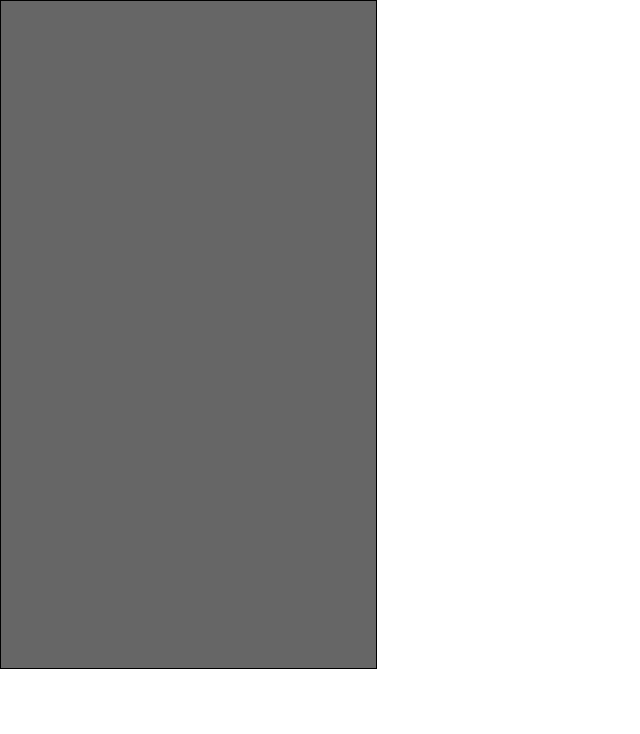
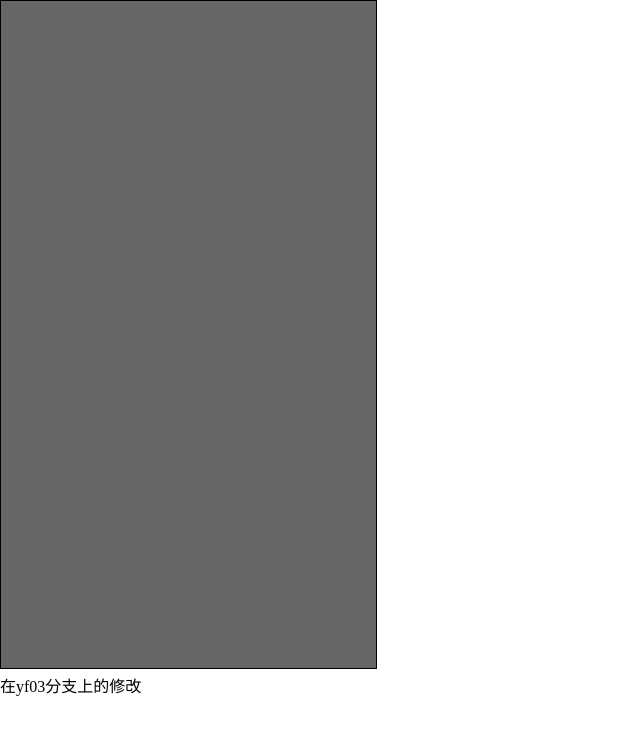
Before and after one commit to yf199503/wipe, a website: page src/index.html in a window 1280 px wide. Shown: the whole page, without its empty margins (0-640 px from the left). Drawn offline with Linux system fonts and the light colour scheme.

Commit message:
在yf03分支上添加div

```diff
--- a/src/index.html
+++ b/src/index.html
@@ -20,6 +20,7 @@
 </head>
 <body>
 	<canvas id="cas" width="375" height="667"></canvas>
+	<div>在yf03分支上的修改</div>
 </body>
 </html>
 <script type="text/javascript" src="js/wipe-1.0.0.min.js"></script>
```
